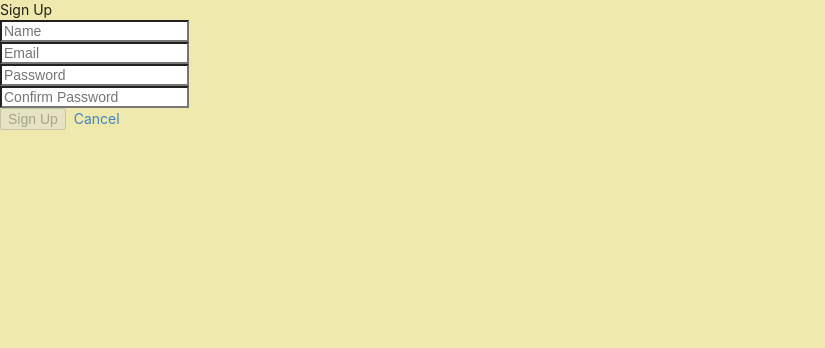
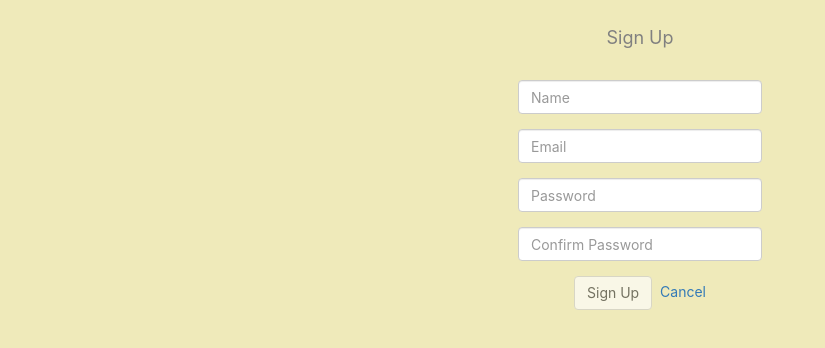
Before and after one commit to Hunner4D/GA-SEI-PROJECT-4, a React (Create React App) app: page /signup in a window 1280 px wide. Shown: the top 348 px of the page, without its empty margins (0-825 px from the left). Built offline with nearby package versions, Linux system fonts and the light colour scheme.

Commit message:
add more styling

```diff
--- a/public/index.html
+++ b/public/index.html
@@ -10,6 +10,12 @@
     <link
       href="https://fonts.googleapis.com/css2?family=Raleway:ital,wght@1,900&display=swap"
       rel="stylesheet"
+    />
+    <link
+      rel="stylesheet"
+      href="https://maxcdn.bootstrapcdn.com/bootstrap/3.3.7/css/bootstrap.min.css"
+      integrity="sha384-BVYiiSIFeK1dGmJRAkycuHAHRg32OmUcww7on3RYdg4Va+PmSTsz/K68vbdEjh4u"
+      crossorigin="anonymous"
     />
     <meta name="viewport" content="width=device-width, initial-scale=1" />
     <meta name="theme-color" content="#000000" />
--- a/src/components/NavBar/NavBar.css
+++ b/src/components/NavBar/NavBar.css
@@ -2,7 +2,8 @@
   display: flex;
   justify-content: space-between;
   margin: 0 0 20px;
-  background-color: #cdeac0 !important;
+  /* background-color: #cdeac0 !important; */
+  background-color: #38686a !important;
 }
 
 .LinkBody {
@@ -12,6 +13,14 @@
 
 .NavBar-link {
   margin: 0 10px;
+  background-color: #38686a;
+  color: #cdeac0;
+  padding: 5px 10px;
+  border-radius: 1vh;
+}
+
+.NavBar-link:hover {
+  color: white;
 }
 
 .NavBar-welcome {
@@ -20,7 +29,7 @@
 
 .Title {
   margin-bottom: 0;
-  color: white;
+  color: #cdeac0;
   text-emphasis-color: black;
   font-weight: bolder;
   font-size: 40px;
--- a/src/index.css
+++ b/src/index.css
@@ -1,6 +1,6 @@
 body {
   margin: 0;
-  background-color: #efe9ae;
+  background-color: #efeaba;
   font-family: -apple-system, BlinkMacSystemFont, "Segoe UI", "Roboto", "Oxygen",
     "Ubuntu", "Cantarell", "Fira Sans", "Droid Sans", "Helvetica Neue",
     sans-serif;
@@ -12,3 +12,27 @@ code {
   font-family: source-code-pro, Menlo, Monaco, Consolas, "Courier New",
     monospace;
 }
+
+.flex-h {
+  display: flex;
+  justify-content: center;
+  align-items: center;
+}
+
+.align-flex-end {
+  align-items: flex-end;
+}
+
+button:focus,
+.btn:focus {
+  outline: none;
+}
+
+.header-footer {
+  height: 50px;
+  padding: 10px;
+  margin: 15px 0;
+  color: grey;
+  font-size: 18px;
+  text-align: center;
+}
--- a/src/pages/SignupPage/SignupPage.css
+++ b/src/pages/SignupPage/SignupPage.css
@@ -0,0 +1,7 @@
+.SignupPage {
+  display: flex;
+  flex-flow: column nowrap;
+  justify-content: center;
+  align-items: center;
+  margin-bottom: 50px;
+}
```
